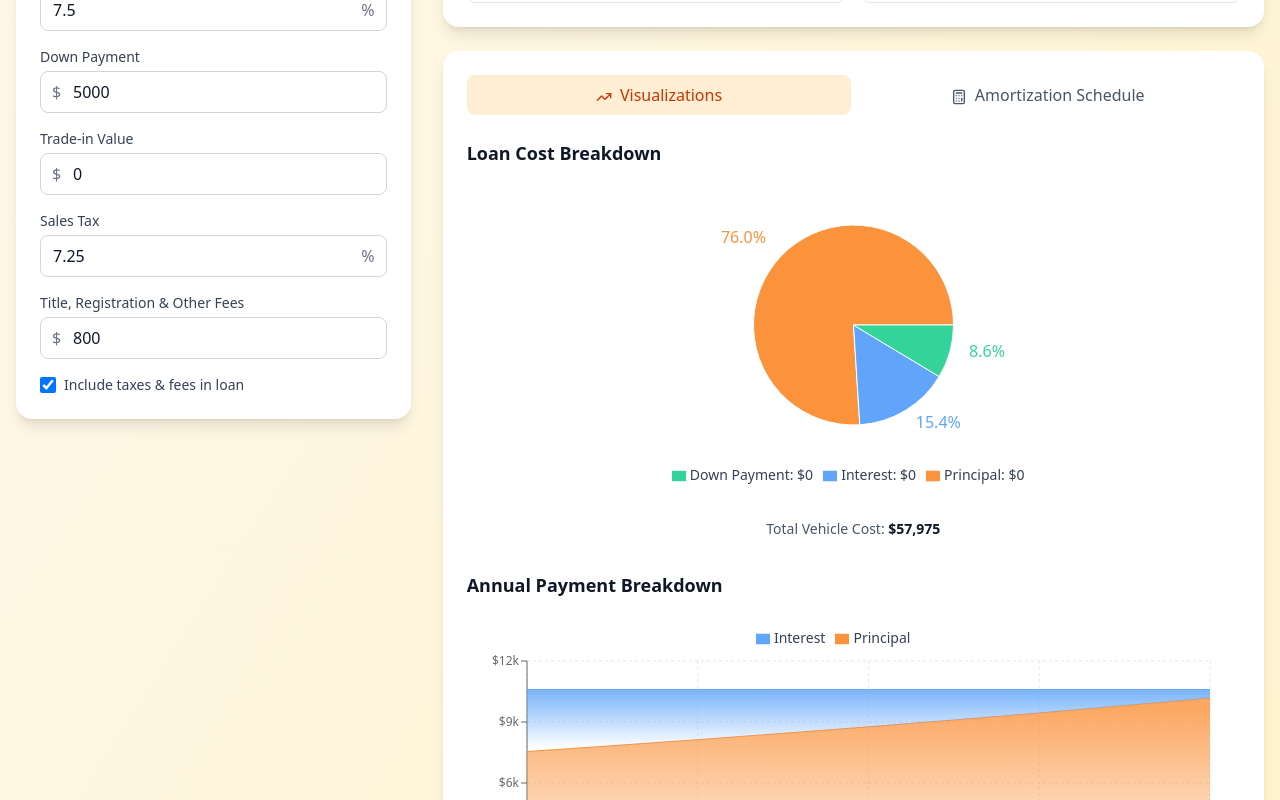
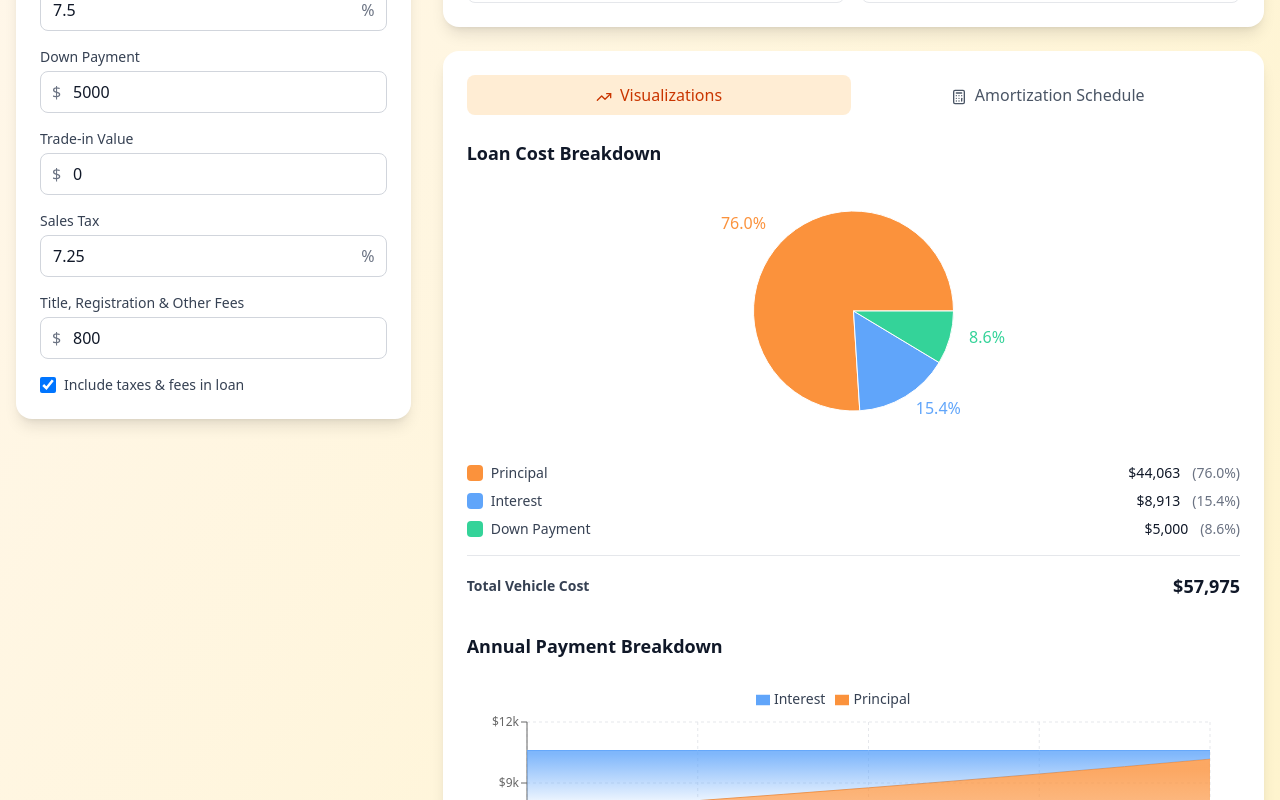
Before and after one commit to Ethansev/EverythingCalculator, a Next.js app: page /expenses/car in a window 1280 px wide. Shown: the part 467-1267 px from the top of the page. Built offline with nearby package versions, Linux system fonts and the light colour scheme.

Commit message:
Implemented custom legend in LoanBreakdownChart to display item values and percentages. Updated total vehicle cost display for improved clarity.

```diff
--- a/src/app/expenses/car/components/LoanBreakdownChart.tsx
+++ b/src/app/expenses/car/components/LoanBreakdownChart.tsx
@@ -1,6 +1,6 @@
 "use client"
 
-import { PieChart, Pie, Cell, ResponsiveContainer, Legend, Tooltip, type LabelProps } from 'recharts'
+import { PieChart, Pie, Cell, ResponsiveContainer,  Tooltip, type LabelProps } from 'recharts'
 import type { LoanResults } from '../utils/loanCalculations'
 
 interface LoanBreakdownChartProps {
@@ -84,7 +84,7 @@ export function LoanBreakdownChart({ results }: LoanBreakdownChartProps) {
       <h3 className="text-lg font-semibold text-gray-900 dark:text-white mb-4">
         Loan Cost Breakdown
       </h3>
-      <div className="h-80">
+      <div className="h-64">
         <ResponsiveContainer width="100%" height="100%">
           <PieChart>
             <Pie
@@ -102,22 +102,44 @@ export function LoanBreakdownChart({ results }: LoanBreakdownChartProps) {
               ))}
             </Pie>
             <Tooltip content={<CustomTooltip />} />
-            <Legend
-              verticalAlign="bottom"
-              height={36}
-              formatter={(value, entry) => (
-                <span className="text-sm text-gray-700 dark:text-gray-300">
-                  {value}: {formatCurrency(typeof entry.value === 'number' ? entry.value : 0)}
-                </span>
-              )}
-            />
           </PieChart>
         </ResponsiveContainer>
       </div>
-      <div className="mt-4 text-center">
-        <p className="text-sm text-gray-600 dark:text-gray-400">
-          Total Vehicle Cost: <span className="font-semibold text-gray-900 dark:text-white">{formatCurrency(results.totalCost)}</span>
-        </p>
+
+      {/* Custom Legend with Values */}
+      <div className="mt-6 space-y-2">
+        {data.map((item, index) => (
+          <div key={index} className="flex items-center justify-between">
+            <div className="flex items-center gap-2">
+              <div
+                className="w-4 h-4 rounded"
+                style={{ backgroundColor: item.color }}
+              />
+              <span className="text-sm text-gray-700 dark:text-gray-300">
+                {item.name}
+              </span>
+            </div>
+            <div className="flex items-center gap-3">
+              <span className="text-sm font-medium text-gray-900 dark:text-white">
+                {formatCurrency(item.value)}
+              </span>
+              <span className="text-sm text-gray-500 dark:text-gray-400">
+                ({((item.value / results.totalCost) * 100).toFixed(1)}%)
+              </span>
+            </div>
+          </div>
+        ))}
+      </div>
+
+      <div className="mt-4 pt-4 border-t border-gray-200 dark:border-gray-700">
+        <div className="flex items-center justify-between">
+          <span className="text-sm font-semibold text-gray-700 dark:text-gray-300">
+            Total Vehicle Cost
+          </span>
+          <span className="text-lg font-bold text-gray-900 dark:text-white">
+            {formatCurrency(results.totalCost)}
+          </span>
+        </div>
       </div>
     </div>
   )
```
